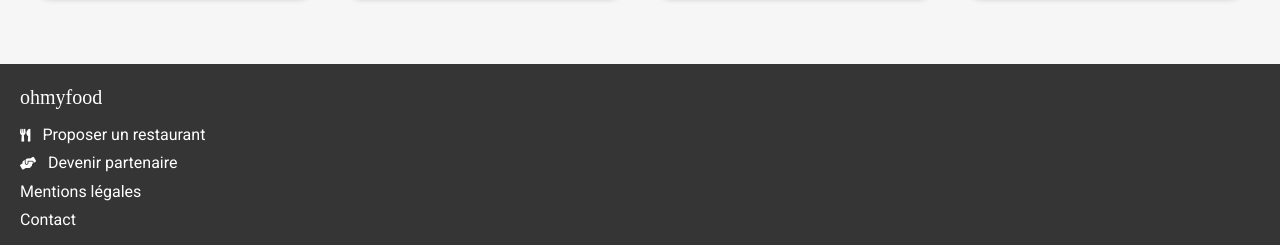
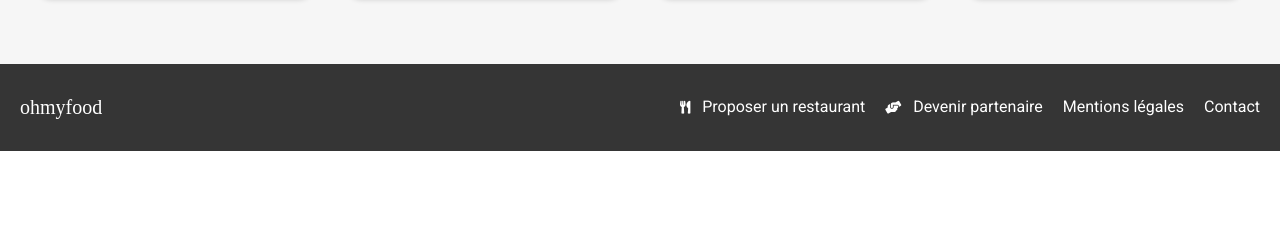
Before and after one commit to Magma73/Projet-3, a website: page index.html in a window 1280 px wide. Shown: the part 1062-1307 px from the top of the page. After the commit the page ends 1213 px from the top, so only its background shows below. Drawn offline with nearby package versions, Linux system fonts and the light colour scheme; a web font is replaced by a local one.

Commit message:
Style : gestion du responsive footer

```diff
--- a/sass/main.scss
+++ b/sass/main.scss
@@ -284,6 +284,14 @@
     color:$color-white;
     background-color: $color-bg-footer;
     padding: 10px 20px;
+        @include tablette{
+            padding: 20px;
+        }
+        @include desktop{
+        flex-direction: row;
+        align-items: center;
+        justify-content: space-between;
+        }
     &__title{
         padding:12px 0;
         font-family:"Shrikhand";
@@ -294,11 +302,22 @@
         display: flex;
         flex-direction: column;
         list-style: none;
+        @include tablette{
+            flex-direction: row;
+            justify-content: space-between;
+        }
+        @include desktop{
+            flex-direction: row;
+            justify-content: space-between;
+        }
     }
     &__link{
         display:flex;
         flex-direction:row;
         padding:5px 0;
+        @include desktop{
+            padding-left: 20px;
+        }
     }
     &__icon{
         font-size:0.8rem;
```
Also changed, not shown: public/css/style.css, 1 other file.
